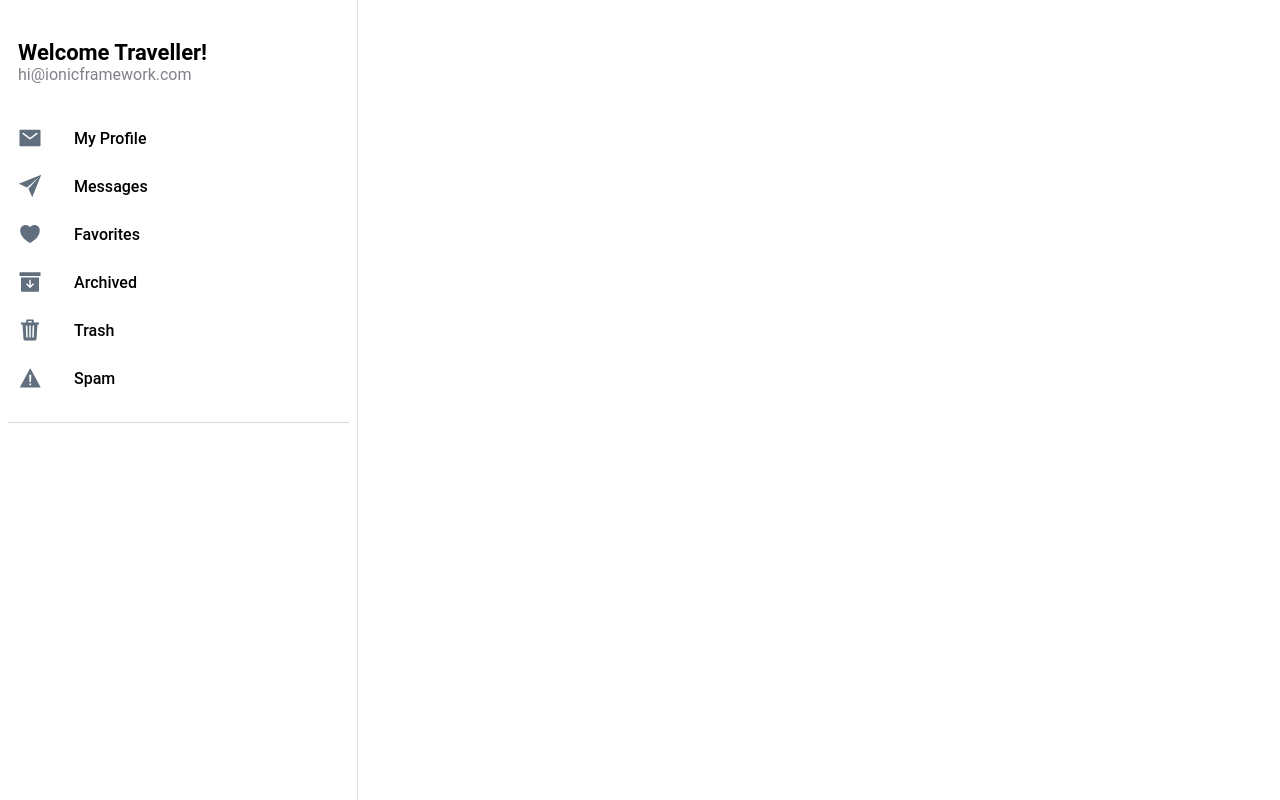
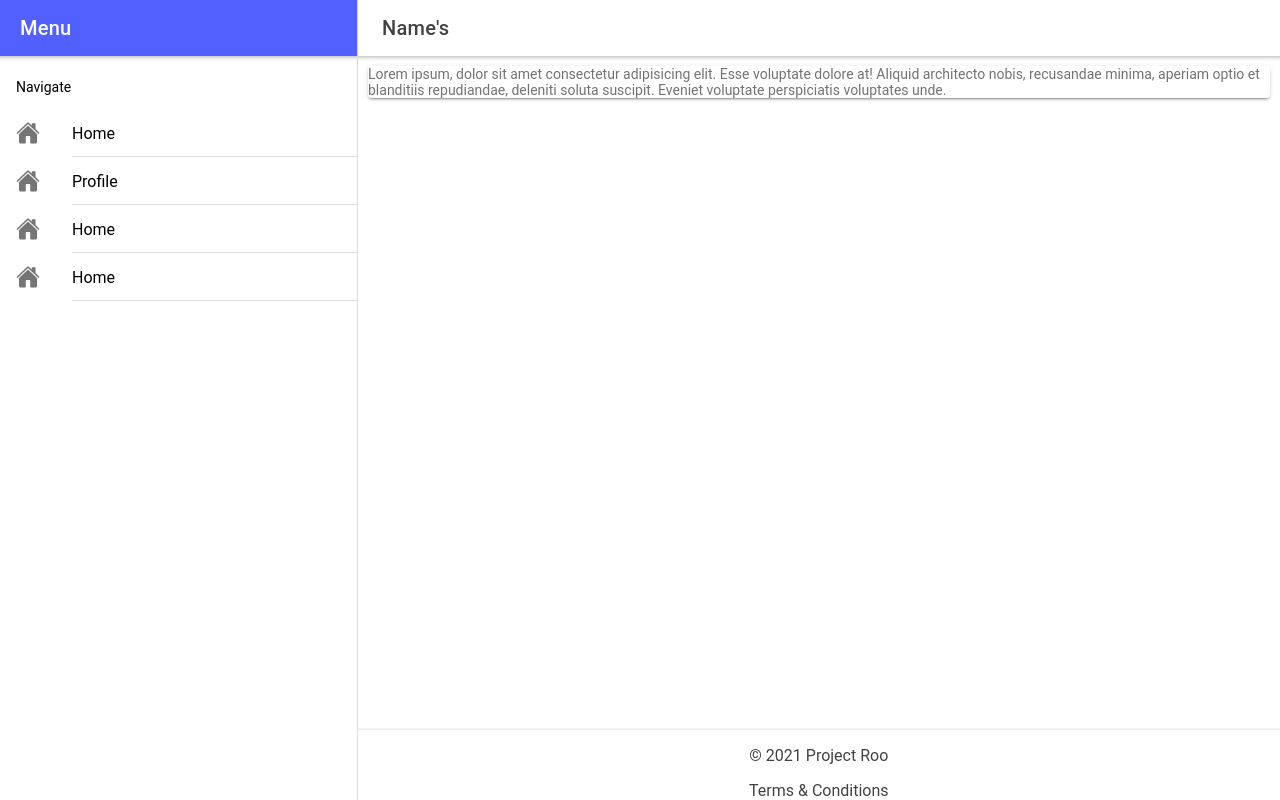
Before and after one commit to onestaffmed/compliance-ccvwzn, a React (Create React App) app: page /profile in a window 1280 px wide. Built offline with nearby package versions, Linux system fonts and the light colour scheme.

Commit message:
Updated Menu functionality and started adding pages.

```diff
--- a/src/App.tsx
+++ b/src/App.tsx
@@ -3,7 +3,9 @@ import { IonReactRouter } from '@ionic/react-router';
 import { Redirect, Route } from 'react-router-dom';
 import Menu from './components/Menu';
 // import Profile from './pages/profile';
-import Home from './pages/Home';
+import Home from './pages/Home.jsx';
+import Profile from './pages/profile.jsx';
+import Header from './layout/Header';
 
 /* Core CSS required for Ionic components to work properly */
 import '@ionic/react/css/core.css';
@@ -24,16 +26,18 @@ import '@ionic/react/css/display.css';
 /* Theme variables */
 import './theme/variables.css';
 
-const App: React.FC = () => {
+const App = () => {
   return (
     <IonApp>
       <IonReactRouter>
-        <IonSplitPane contentId="main">
+        <IonSplitPane when="md" contentId="main">
           <Menu />
           <IonRouterOutlet id="main">
-            <Route path="/" exact={true} component={Home}>
-              <Route exact path="/" render={() => <Redirect to="/home" />} />
-            </Route>
+            <Header />
+            <Route path="/home" exact={true} component={Home} />
+            <Route exact path="/" render={() => <Redirect to="/home" />} />
+
+            <Route path="/profile" component={Profile} exact={true} />
 
           </IonRouterOutlet>
         </IonSplitPane>
--- a/src/components/Landing.jsx
+++ b/src/components/Landing.jsx
@@ -1,6 +1,5 @@
 import "./ExploreContainer.css";
 import {
-    IonPage,
     IonCard,
     IonCardHeader,
     IonCardTitle,
@@ -12,14 +11,14 @@ const Landing = () => {
 
 
     return (
-        <IonPage>
+
         <IonCard>
             <IonCardHeader>
                 <IonCardTitle>This is some random text</IonCardTitle>
                 <IonCardContent>Lorem, ipsum dolor sit amet consectetur adipisicing elit. Facere optio molestiae expedita accusamus quidem eius, omnis laboriosam totam error debitis doloremque nobis sequi labore maxime dolorem quod minus illum consequatur?</IonCardContent>
             </IonCardHeader>
         </IonCard>
-        </IonPage>
+
     );
 };
 
--- /dev/null
+++ b/src/components/Menu.jsx
@@ -0,0 +1,69 @@
+import {
+    IonContent,
+    IonIcon,
+    IonItem,
+    IonLabel,
+    IonList,
+    IonListHeader,
+    IonMenu,
+    IonMenuToggle,
+    IonHeader,
+    IonToolbar,
+    IonTitle,
+} from '@ionic/react';
+
+import { home } from 'ionicons/icons'
+
+const Menu = () => {
+
+    return (
+
+        <IonMenu contentId="main-content">
+            <IonHeader>
+                <IonToolbar color="primary">
+                    <IonTitle>Menu</IonTitle>
+                </IonToolbar>
+            </IonHeader>
+
+            <IonContent>
+
+                <IonList id="inbox-list">
+
+                    <IonListHeader>
+                        Navigate
+          </IonListHeader>
+                    <IonMenuToggle autoHide={false}>
+                        <IonItem button href="/">
+                            <IonIcon slot="start" icon={home}></IonIcon>
+                            <IonLabel>
+                                Home
+              </IonLabel>
+                        </IonItem>
+                        <IonItem button href="/profile">
+                            <IonIcon slot="start" icon={home}></IonIcon>
+                            <IonLabel>
+                                Profile
+              </IonLabel>
+                        </IonItem>
+                        <IonItem button >
+                            <IonIcon slot="start" icon={home}></IonIcon>
+                            <IonLabel>
+                                Home
+              </IonLabel>
+                        </IonItem>
+                        <IonItem button>
+                            <IonIcon slot="start" icon={home}></IonIcon>
+                            <IonLabel>
+                                Home
+              </IonLabel>
+                        </IonItem>
+                    </IonMenuToggle>
+                </IonList>
+
+            </IonContent>
+        </IonMenu>
+
+    );
+};
+
+export default Menu;
--- a/src/components/Menu.tsx
+++ b/src/components/Menu.tsx
@@ -11,7 +11,7 @@ import {
 } from '@ionic/react';
 
 import { useLocation } from 'react-router-dom';
-import { archiveOutline, archiveSharp, heartOutline, heartSharp, personCircleOutline, mailSharp, paperPlaneOutline, paperPlaneSharp, trashOutline, trashSharp, warningOutline, warningSharp } from 'ionicons/icons';
+import { archiveOutline, archiveSharp, heartOutline, heartSharp, personCircleOutline, home, homeSharp, paperPlaneOutline, paperPlaneSharp, trashOutline, trashSharp, warningOutline, warningSharp } from 'ionicons/icons';
 import './Menu.css';
 
 interface AppPage {
@@ -23,10 +23,16 @@ interface AppPage {
 
 const appPages: AppPage[] = [
   {
+    title: 'Home',
+    url: 'home',
+    iosIcon: home,
+    mdIcon: homeSharp
+  },
+  {
     title: 'My Profile',
-    url: '/page/profile',
+    url: 'profile',
     iosIcon: personCircleOutline,
-    mdIcon: mailSharp
+    mdIcon: personCircleOutline
   },
   {
     title: 'Messages',
@@ -60,18 +66,19 @@ const appPages: AppPage[] = [
   }
 ];
 
-const Menu: React.FC = () => {
+const Menu = () => {
   const location = useLocation();
 
   return (
     <IonMenu contentId="main" type="reveal">
       <IonContent>
         <IonList id="inbox-list">
-          <IonListHeader>Welcome Traveller!</IonListHeader>
+          <IonListHeader>Welcome Traveler!</IonListHeader>
           <IonNote>hi@ionicframework.com</IonNote>
           {appPages.map((appPage, index) => {
             return (
               <IonMenuToggle key={index} autoHide={false}>
+
                 <IonItem className={location.pathname === appPage.url ? 'selected' : ''} routerLink={appPage.url} routerDirection="none" lines="none" detail={false}>
                   <IonIcon slot="start" ios={appPage.iosIcon} md={appPage.mdIcon} />
                   <IonLabel>{appPage.title}</IonLabel>
--- a/src/layout/Header.jsx
+++ b/src/layout/Header.jsx
@@ -1,19 +1,20 @@
-import { IonHeader, IonToolbar, IonButtons, IonMenuButton } from '@ionic/react';
+import { IonHeader, IonToolbar, IonButtons, IonMenuButton, IonTitle } from '@ionic/react';
 
 // import { useParams } from 'react-router';
 
 const Header = () => {
 
-
+    return (
 
         <IonHeader>
             <IonToolbar>
                 <IonButtons slot="start">
                     <IonMenuButton />
                 </IonButtons>
-            {/* <IonTitle>Name's {name}</IonTitle> */}
+                <IonTitle>Name's </IonTitle>
             </IonToolbar>
         </IonHeader>
+    );
 
 };
 
--- a/src/pages/Home.jsx
+++ b/src/pages/Home.jsx
@@ -2,7 +2,8 @@ import { IonContent, IonPage } from "@ionic/react";
 import './Page.css';
 import Landing from "../components/Landing";
 import Footer from "../layout/Footer";
-import Header from '../layout/Header';
+import Header from "../layout/Header";
+
 
 const Home = () => {
     return (
--- a/src/pages/profile.jsx
+++ b/src/pages/profile.jsx
@@ -0,0 +1,18 @@
+import { IonContent, IonPage, IonCard } from "@ionic/react";
+import './Page.css';
+import Footer from "../layout/Footer";
+import Header from '../layout/Header';
+
+const Profile = () => {
+    return (
+        <IonPage>
+            <Header />
+            <IonContent>
+                <IonCard>Lorem ipsum, dolor sit amet consectetur adipisicing elit. Esse voluptate dolore at! Aliquid architecto nobis, recusandae minima, aperiam optio et blanditiis repudiandae, deleniti soluta suscipit. Eveniet voluptate perspiciatis voluptates unde.</IonCard>
+            </IonContent>
+            <Footer />
+        </IonPage>
+    );
+};
+
+export default Profile;
```
Lines whose indentation alone changed are shown as unchanged.
